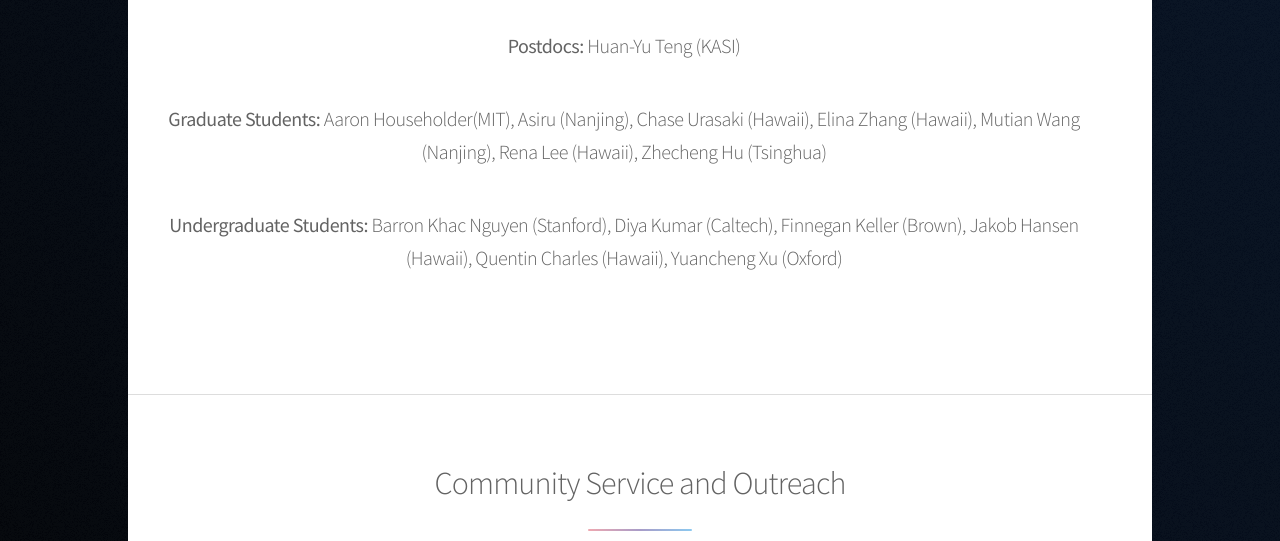
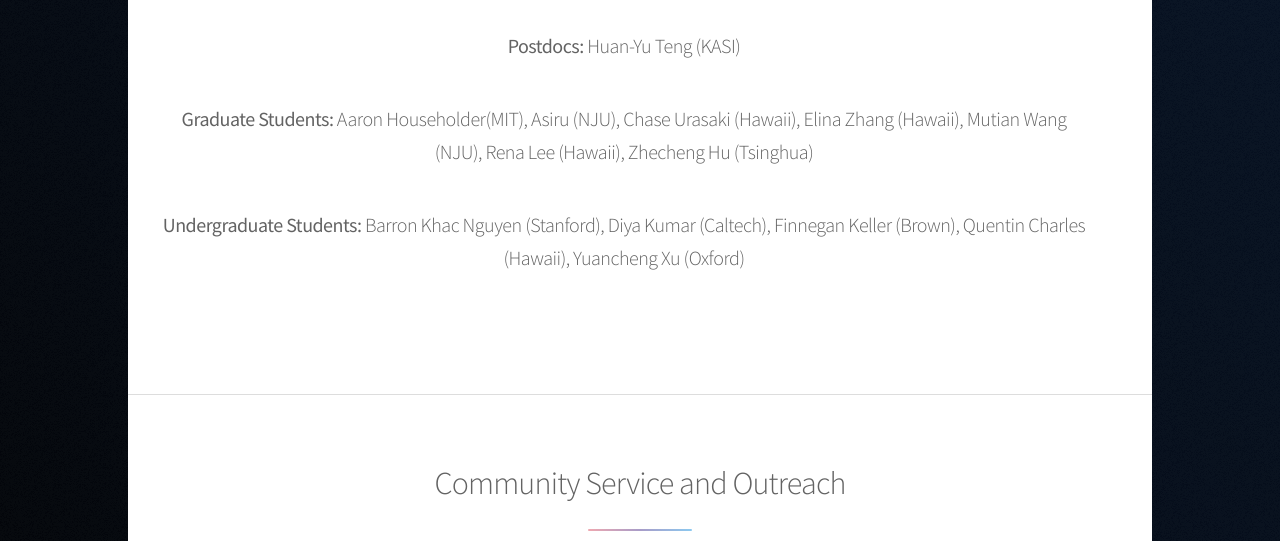
Before and after one commit to fdai-planet/fdai-planet.github.io, a plain HTML site: page index.html in a window 1280 px wide. Shown: the part 4196-4737 px from the top of the page. Drawn offline with Linux system fonts and the light colour scheme.

Commit message:
Update index.html

```diff
--- a/index.html
+++ b/index.html
@@ -281,8 +281,8 @@
 
 
 							<p><strong>Postdocs:</strong> Huan-Yu Teng (KASI)</p>
-							<p><strong>Graduate Students:</strong> Aaron Householder(MIT), Asiru (Nanjing), Chase Urasaki (Hawaii), Elina Zhang (Hawaii), Mutian Wang (Nanjing), Rena Lee (Hawaii), Zhecheng Hu (Tsinghua)</p>
-							<p><strong>Undergraduate Students:</strong> Barron Khac Nguyen (Stanford), Diya Kumar (Caltech), Finnegan Keller (Brown), Jakob Hansen (Hawaii), Quentin Charles (Hawaii), Yuancheng Xu (Oxford)</p>
+							<p><strong>Graduate Students:</strong> Aaron Householder(MIT), Asiru (NJU), Chase Urasaki (Hawaii), Elina Zhang (Hawaii), Mutian Wang (NJU), Rena Lee (Hawaii), Zhecheng Hu (Tsinghua)</p>
+							<p><strong>Undergraduate Students:</strong> Barron Khac Nguyen (Stanford), Diya Kumar (Caltech), Finnegan Keller (Brown), Quentin Charles (Hawaii), Yuancheng Xu (Oxford)</p>
 
 							</section>
 
```
